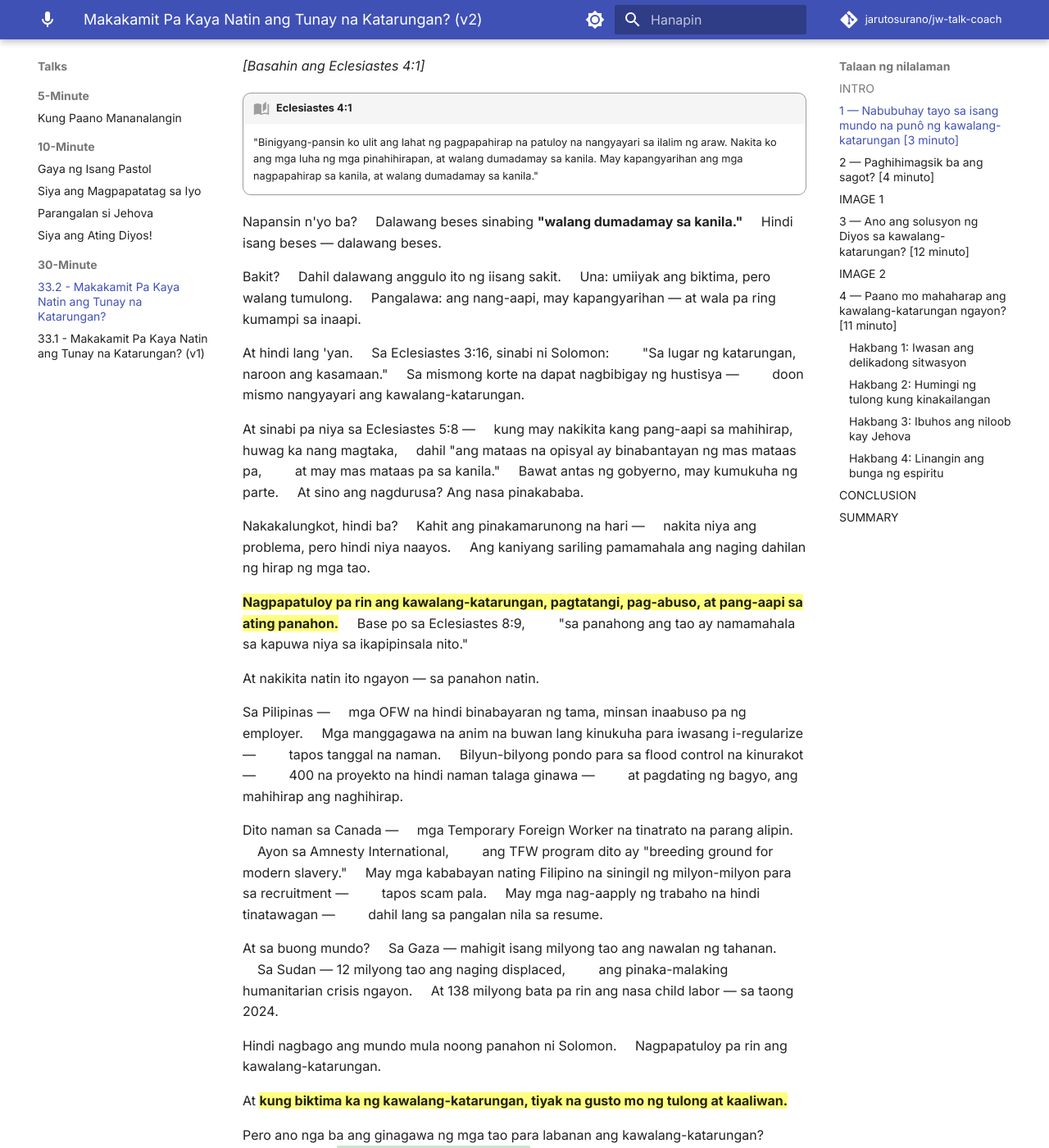
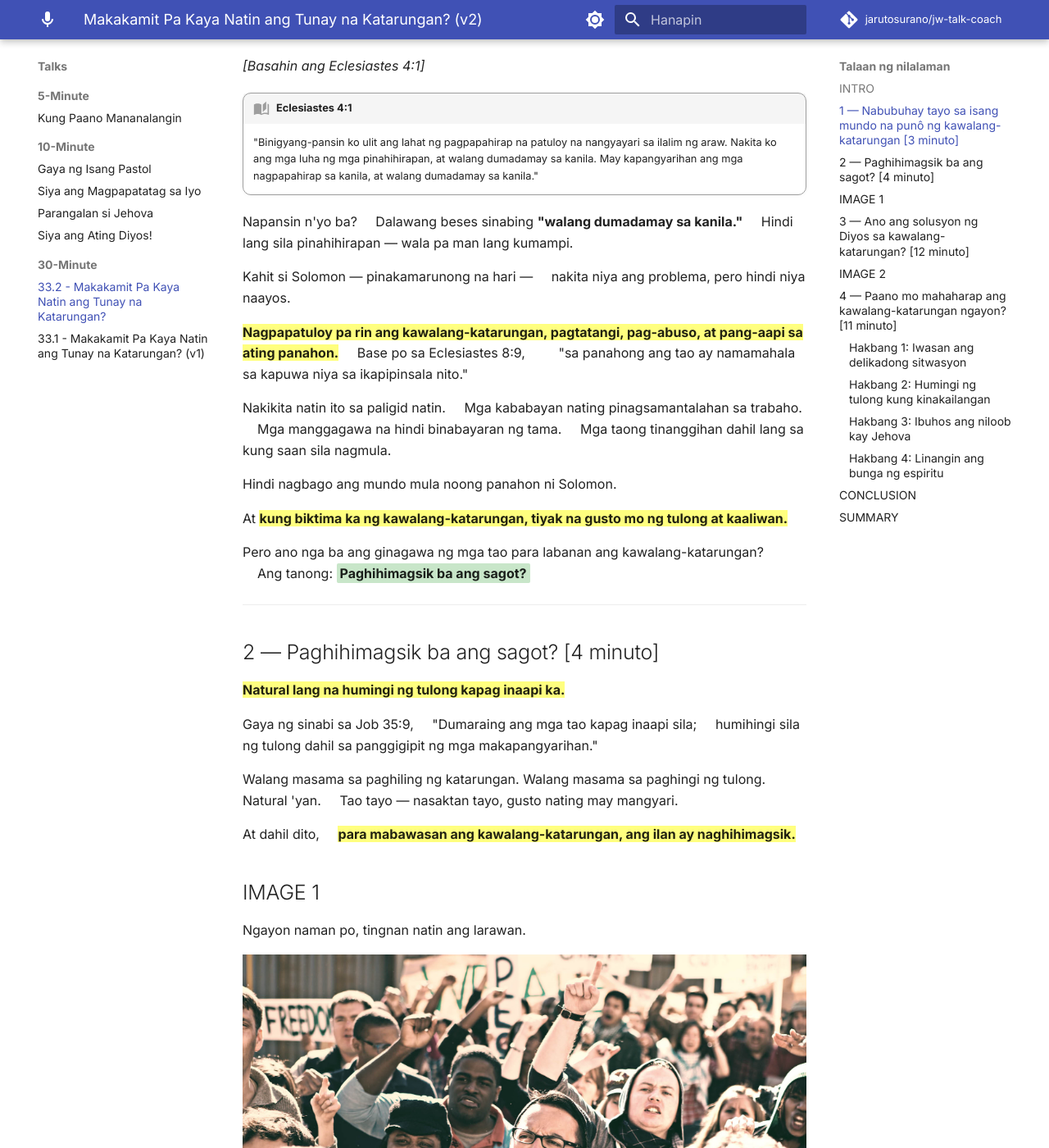
Before and after one commit to jarutosurano/jw-talk-coach, an MkDocs documentation site: the page built from docs/talks/30min/33-makakamit-pa-kaya-natin-ang-tunay-na-katarungan/index.md, in a window 1280 px wide and 1400 px high, scrolled down 1681 px. Shown: the whole window at 82% size. Built offline with MkDocs 1.6.1 and Material for MkDocs 9.7.7, drawn with Linux system fonts in a browser that asks for light colours; comment, search, counter and statistics services are not loaded.

Commit message:
Simplify talk 33 v2 Section 1: remove extra Bible refs and specific stats
- Remove Ec 3:16 and Ec 5:8 (not in outline, eat time)
- Replace PH/Canada/global stats with generic Filipino-Canadian examples
- Keep core: "walang dumadamay" emphasis, Solomon connection, Ec 8:9, outline points

Co-Authored-By: Claude Opus 4.6 (1M context) <noreply@anthropic.com>

```diff
--- a/docs/talks/30min/33-makakamit-pa-kaya-natin-ang-tunay-na-katarungan/index.md
+++ b/docs/talks/30min/33-makakamit-pa-kaya-natin-ang-tunay-na-katarungan/index.md
@@ -78,62 +78,21 @@ Buksan po natin ang Eclesiastes kabanata 4, bersikulo 1.
 
 Napansin n'yo ba?
 &nbsp;&nbsp;&nbsp;&nbsp;Dalawang beses sinabing **"walang dumadamay sa kanila."**
-&nbsp;&nbsp;&nbsp;&nbsp;Hindi isang beses — dalawang beses.
+&nbsp;&nbsp;&nbsp;&nbsp;Hindi lang sila pinahihirapan — wala pa man lang kumampi.
 
-Bakit?
-&nbsp;&nbsp;&nbsp;&nbsp;Dahil dalawang anggulo ito ng iisang sakit.
-&nbsp;&nbsp;&nbsp;&nbsp;Una: umiiyak ang biktima, pero walang tumulong.
-&nbsp;&nbsp;&nbsp;&nbsp;Pangalawa: ang nang-aapi, may kapangyarihan — at wala pa ring kumampi sa inaapi.
-
-At hindi lang 'yan.
-&nbsp;&nbsp;&nbsp;&nbsp;Sa Eclesiastes 3:16, sinabi ni Solomon:
-&nbsp;&nbsp;&nbsp;&nbsp;&nbsp;&nbsp;&nbsp;&nbsp;"Sa lugar ng katarungan, naroon ang kasamaan."
-&nbsp;&nbsp;&nbsp;&nbsp;Sa mismong korte na dapat nagbibigay ng hustisya —
-&nbsp;&nbsp;&nbsp;&nbsp;&nbsp;&nbsp;&nbsp;&nbsp;doon mismo nangyayari ang kawalang-katarungan.
-
-At sinabi pa niya sa Eclesiastes 5:8 —
-&nbsp;&nbsp;&nbsp;&nbsp;kung may nakikita kang pang-aapi sa mahihirap, huwag ka nang magtaka,
-&nbsp;&nbsp;&nbsp;&nbsp;dahil "ang mataas na opisyal ay binabantayan ng mas mataas pa,
-&nbsp;&nbsp;&nbsp;&nbsp;&nbsp;&nbsp;&nbsp;&nbsp;at may mas mataas pa sa kanila."
-&nbsp;&nbsp;&nbsp;&nbsp;Bawat antas ng gobyerno, may kumukuha ng parte.
-&nbsp;&nbsp;&nbsp;&nbsp;At sino ang nagdurusa? Ang nasa pinakababa.
-
-Nakakalungkot, hindi ba?
-&nbsp;&nbsp;&nbsp;&nbsp;Kahit ang pinakamarunong na hari —
+Kahit si Solomon — pinakamarunong na hari —
 &nbsp;&nbsp;&nbsp;&nbsp;nakita niya ang problema, pero hindi niya naayos.
-&nbsp;&nbsp;&nbsp;&nbsp;Ang kaniyang sariling pamamahala ang naging dahilan ng hirap ng mga tao.
 
 **==Nagpapatuloy pa rin ang kawalang-katarungan, pagtatangi, pag-abuso, at pang-aapi sa ating panahon.==**
 &nbsp;&nbsp;&nbsp;&nbsp;Base po sa Eclesiastes 8:9,
 &nbsp;&nbsp;&nbsp;&nbsp;&nbsp;&nbsp;&nbsp;&nbsp;"sa panahong ang tao ay namamahala sa kapuwa niya sa ikapipinsala nito."
 
-At nakikita natin ito ngayon — sa panahon natin.
-
-Sa Pilipinas —
-&nbsp;&nbsp;&nbsp;&nbsp;mga OFW na hindi binabayaran ng tama, minsan inaabuso pa ng employer.
-&nbsp;&nbsp;&nbsp;&nbsp;Mga manggagawa na anim na buwan lang kinukuha para iwasang i-regularize —
-&nbsp;&nbsp;&nbsp;&nbsp;&nbsp;&nbsp;&nbsp;&nbsp;tapos tanggal na naman.
-&nbsp;&nbsp;&nbsp;&nbsp;Bilyun-bilyong pondo para sa flood control na kinurakot —
-&nbsp;&nbsp;&nbsp;&nbsp;&nbsp;&nbsp;&nbsp;&nbsp;400 na proyekto na hindi naman talaga ginawa —
-&nbsp;&nbsp;&nbsp;&nbsp;&nbsp;&nbsp;&nbsp;&nbsp;at pagdating ng bagyo, ang mahihirap ang naghihirap.
-
-Dito naman sa Canada —
-&nbsp;&nbsp;&nbsp;&nbsp;mga Temporary Foreign Worker na tinatrato na parang alipin.
-&nbsp;&nbsp;&nbsp;&nbsp;Ayon sa Amnesty International,
-&nbsp;&nbsp;&nbsp;&nbsp;&nbsp;&nbsp;&nbsp;&nbsp;ang TFW program dito ay "breeding ground for modern slavery."
-&nbsp;&nbsp;&nbsp;&nbsp;May mga kababayan nating Filipino na siningil ng milyon-milyon para sa recruitment —
-&nbsp;&nbsp;&nbsp;&nbsp;&nbsp;&nbsp;&nbsp;&nbsp;tapos scam pala.
-&nbsp;&nbsp;&nbsp;&nbsp;May mga nag-aapply ng trabaho na hindi tinatawagan —
-&nbsp;&nbsp;&nbsp;&nbsp;&nbsp;&nbsp;&nbsp;&nbsp;dahil lang sa pangalan nila sa resume.
-
-At sa buong mundo?
-&nbsp;&nbsp;&nbsp;&nbsp;Sa Gaza — mahigit isang milyong tao ang nawalan ng tahanan.
-&nbsp;&nbsp;&nbsp;&nbsp;Sa Sudan — 12 milyong tao ang naging displaced,
-&nbsp;&nbsp;&nbsp;&nbsp;&nbsp;&nbsp;&nbsp;&nbsp;ang pinaka-malaking humanitarian crisis ngayon.
-&nbsp;&nbsp;&nbsp;&nbsp;At 138 milyong bata pa rin ang nasa child labor — sa taong 2024.
+Nakikita natin ito sa paligid natin.
+&nbsp;&nbsp;&nbsp;&nbsp;Mga kababayan nating pinagsamantalahan sa trabaho.
+&nbsp;&nbsp;&nbsp;&nbsp;Mga manggagawa na hindi binabayaran ng tama.
+&nbsp;&nbsp;&nbsp;&nbsp;Mga taong tinanggihan dahil lang sa kung saan sila nagmula.
 
 Hindi nagbago ang mundo mula noong panahon ni Solomon.
-&nbsp;&nbsp;&nbsp;&nbsp;Nagpapatuloy pa rin ang kawalang-katarungan.
 
 At **==kung biktima ka ng kawalang-katarungan, tiyak na gusto mo ng tulong at kaaliwan.==**
 
```
